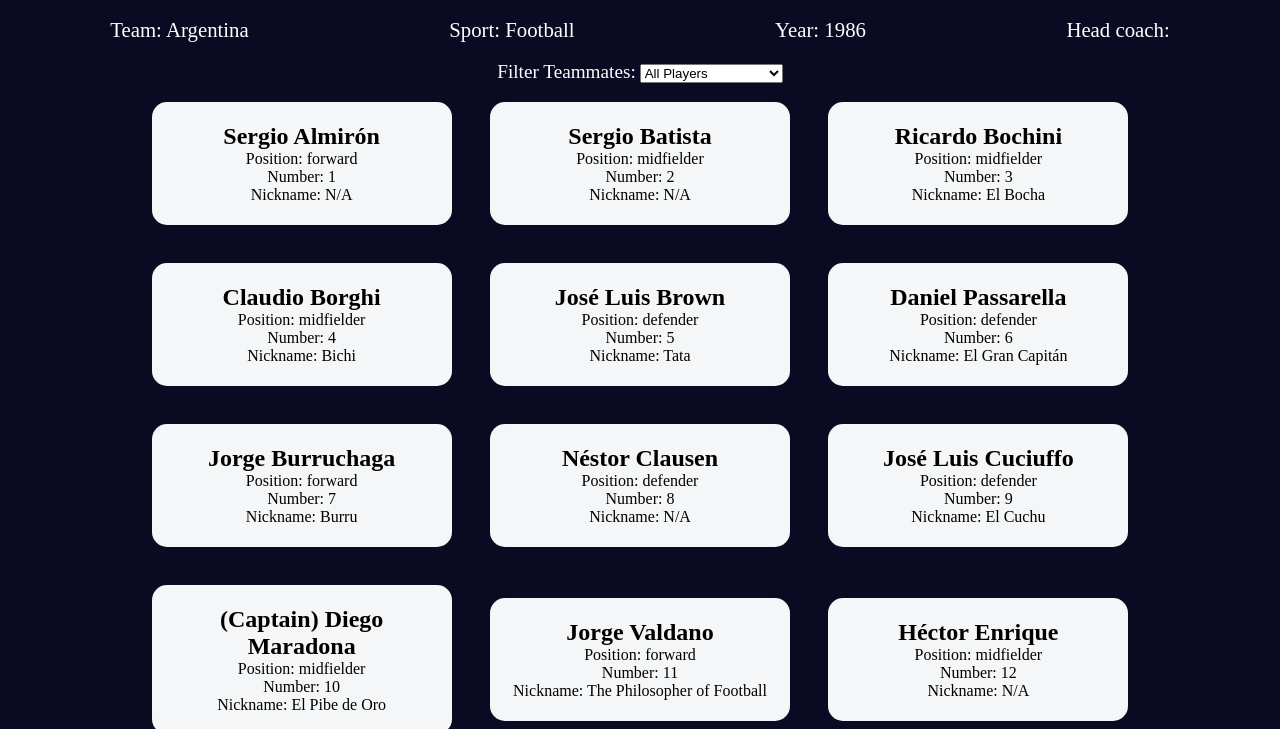
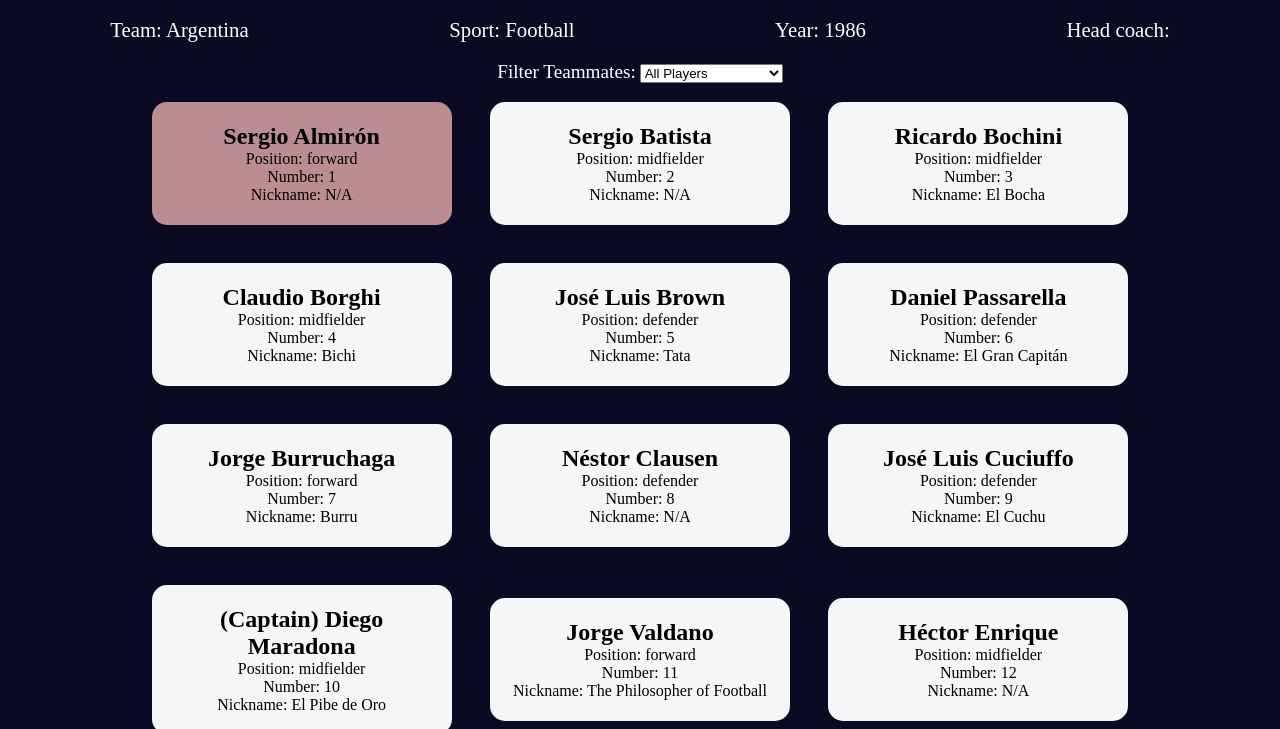
Before and after one commit to Jonnie254/A-football-Team-Cards, a plain HTML site: page index.html in a window 1280 px wide. In both pictures the pointer is over the element 301 px from the left and 234 px from the top of the page. Shown: the part 71-800 px from the top of the page. Drawn offline with Linux system fonts and the light colour scheme.

Commit message:
added some codde

```diff
--- a/app.css
+++ b/app.css
@@ -47,6 +47,12 @@ body{
     margin:1.2rem;
     width:300px;
     border-radius:15px;
+    transition: all 0.3s ease;
+}
+.player-card:hover{
+    background-color:#fbbbbbbb;
+    cursor:pointer;
+
 }
 @media (max-width: 768px){
     .team-stats{
```
Also changed, not shown: app.js (+8 -1 lines).
